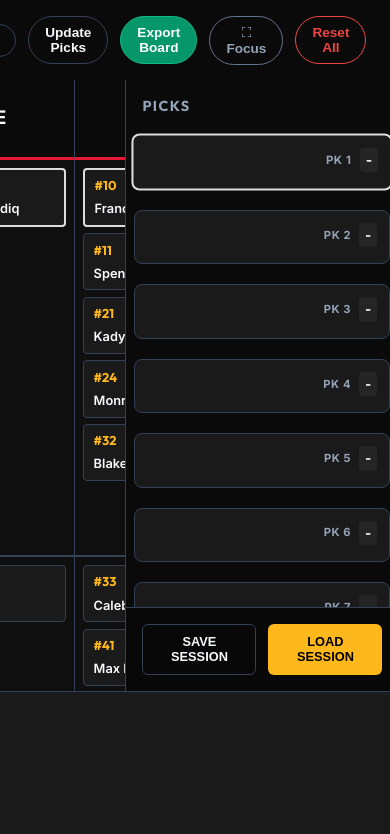
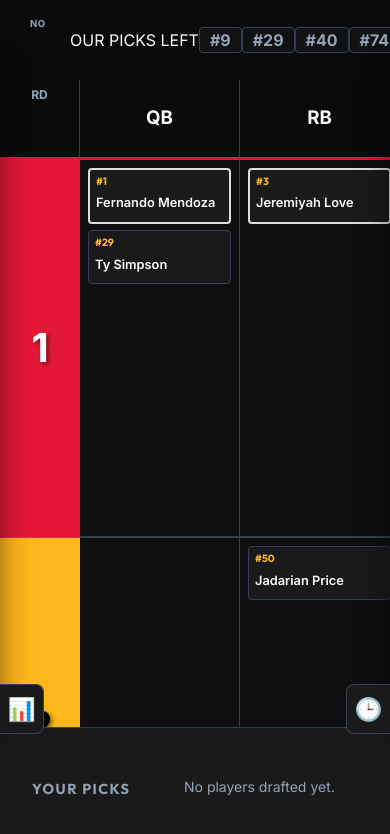
Before and after one commit to FBrand/DraftBoard, a React (Vite) app: page / in a window 390 px wide. Shown: the top 834 px of the page. Built offline with nearby package versions, Linux system fonts and the light colour scheme.

Commit message:
feat: mobile optimization, horizontal board scrolling, and favorite star system

```diff
--- a/src/App.jsx
+++ b/src/App.jsx
@@ -31,6 +31,8 @@ function App() {
   const [isModalOpen, setIsModalOpen] = useState(false);
   const [isUnrankedModalOpen, setIsUnrankedModalOpen] = useState(false);
   const [isFocusMode, setIsFocusMode] = useState(false);
+  const [showLeftSidebar, setShowLeftSidebar] = useState(false);
+  const [showRightSidebar, setShowRightSidebar] = useState(false);
 
   if (loading) return <div className="loading">Loading Chiefs Draft Board...</div>;
 
@@ -50,6 +52,15 @@ function App() {
       />
 
       <div className="main-layout">
+        <button
+          className={`sidebar-toggle toggle-left ${showLeftSidebar ? 'active' : ''}`}
+          onClick={() => setShowLeftSidebar(!showLeftSidebar)}
+          aria-label="Toggle Rankings"
+        >
+          {showLeftSidebar ? '✕' : '📊'}
+        </button>
+
+        <div className={`left-sidebar-wrapper ${showLeftSidebar ? 'mobile-open' : ''}`}>
           {!isFocusMode && (
             <LeftPanel
               players={players}
@@ -57,11 +68,15 @@ function App() {
               onDraftUnranked={() => setIsUnrankedModalOpen(true)}
             />
           )}
+        </div>
+
         <CenterBoard
           players={players}
           onDraft={draftPlayer}
           columnOrder={columnOrder}
         />
+
+        <div className={`right-sidebar-wrapper ${showRightSidebar ? 'mobile-open' : ''}`}>
           {!isFocusMode && (
             <RightPanel
               remotePicks={remotePicks}
@@ -71,6 +86,15 @@ function App() {
               onImport={importDraftState}
             />
           )}
+        </div>
+
+        <button
+          className={`sidebar-toggle toggle-right ${showRightSidebar ? 'active' : ''}`}
+          onClick={() => setShowRightSidebar(!showRightSidebar)}
+          aria-label="Toggle Picks"
+        >
+          {showRightSidebar ? '✕' : '🕒'}
+        </button>
       </div>
 
       {!isFocusMode && <BottomPanel yourPicks={yourPicks} />}
--- a/src/components/CenterBoard.jsx
+++ b/src/components/CenterBoard.jsx
@@ -49,9 +49,18 @@ const CenterBoard = ({ players, onDraft, columnOrder = [] }) => {
         <div className="center-board-container" style={{ '--pos-count': positions.length }}>
             <div className="board-grid">
                 {/* Header Row */}
-                <div className="header-cell round-header-label">RD</div>
-                {positions.map(pos => (
-                    <div key={pos} className="header-cell">
+                <div
+                    className="header-cell round-header-label"
+                    style={{ position: 'sticky', top: 0, left: 0, zIndex: 100 }}
+                >
+                    RD
+                </div>
+                {positions.map((pos, idx) => (
+                    <div
+                        key={pos}
+                        className="header-cell"
+                        style={{ position: 'sticky', top: 0, zIndex: 90 }}
+                    >
                         <h3>{pos}</h3>
                     </div>
                 ))}
@@ -63,7 +72,10 @@ const CenterBoard = ({ players, onDraft, columnOrder = [] }) => {
                         className={`round-sidebar-label round-${rc.round}`}
                         style={{
                             gridRow: `${rc.start} / span ${rc.span}`,
-                            gridColumn: 1
+                            gridColumn: 1,
+                            position: 'sticky',
+                            left: 0,
+                            zIndex: 80
                         }}
                     >
                         {rc.round < 8 ? rc.round : ''}
--- a/src/components/PlayerCard.jsx
+++ b/src/components/PlayerCard.jsx
@@ -34,6 +34,7 @@ const PlayerCard = ({ player, isBest, onClick, slim, team, displayPick, noStrike
                 </div>
                 {!slim && <div className="player-pos">{position}</div>}
             </div>
+            {player.isFavorite && <span className="fav-star">★</span>}
             {(draftedByUs || team === 'KC') && <div className="card-glow"></div>}
         </div>
     );
--- a/src/index.css
+++ b/src/index.css
@@ -584,6 +584,7 @@ body {
   flex-direction: column;
   gap: 0.25rem;
   position: relative;
+  overflow: visible !important; /* Ensure the star sitting on the border isn't clipped */
 }
 
 .player-card.slim {
@@ -640,12 +641,31 @@ body {
   font-style: italic;
 }
 
+.fav-star {
+  position: absolute;
+  top: -8px;
+  right: -8px;
+  color: #FFB81C; /* Chiefs Gold */
+  font-size: 1.3rem; /* Slightly larger */
+  line-height: 1;
+  /* Stronger multi-layer shadow to ensure visibility on gold borders */
+  text-shadow:
+    0 0 4px rgba(0,0,0,1),
+    0 0 2px rgba(0,0,0,1),
+    0 0 8px rgba(255, 184, 28, 0.4);
+  pointer-events: none;
+  z-index: 500; /* High enough to beat borders and glows */
+  opacity: 1 !important;
+  filter: none !important;
+}
+
 .player-card.no-strike {
   text-decoration: none !important;
 }
 
 .player-card.ours {
   /*background: var(--chiefs-white);*/
+  /*background: rgba(255, 184, 28, 0.08) !important;*/
   border: 3px solid var(--chiefs-gold);
   opacity: 1.0;
   filter: none;
@@ -1066,3 +1086,168 @@ body.export-mode .card-glow {
   opacity: 0.8;
   white-space: nowrap;
 }
+
+/* ── Mobile & Tablet Optimization (1024px Breakpoint) ───────────────────── */
+
+@media (max-width: 1024px) {
+  .main-layout {
+    grid-template-columns: 1fr !important;
+    position: relative;
+    overflow: hidden;
+  }
+
+  /* Hide raw sidebar toggles by default unless in mobile view */
+  .sidebar-toggle {
+    display: none;
+  }
+
+  /* Sidebars as Overlay Drawers */
+  .left-sidebar-wrapper,
+  .right-sidebar-wrapper {
+    position: fixed;
+    top: 70px; /* Below top panel */
+    bottom: 110px; /* Above bottom panel */
+    width: 280px;
+    background: var(--bg-color);
+    z-index: 2000;
+    transition: transform 0.3s cubic-bezier(0.4, 0, 0.2, 1);
+    box-shadow: 0 0 30px rgba(0, 0, 0, 0.5);
+    border: 1px solid var(--border-color);
+    overflow: hidden;
+    display: flex;
+    flex-direction: column;
+  }
+
+  .left-sidebar-wrapper {
+    left: 0;
+    transform: translateX(-100%);
+    border-radius: 0 12px 12px 0;
+  }
+
+  .right-sidebar-wrapper {
+    right: 0;
+    transform: translateX(100%);
+    border-radius: 12px 0 0 12px;
+  }
+
+  .left-sidebar-wrapper.mobile-open,
+  .right-sidebar-wrapper.mobile-open {
+    transform: translateX(0);
+  }
+
+  /* Floating Toggles */
+  .sidebar-toggle {
+    display: flex !important;
+    position: fixed;
+    bottom: 110px; /* Floating just above the bottom panel */
+    width: 44px;
+    height: 50px;
+    background: var(--panel-bg);
+    border: 1px solid var(--border-color);
+    color: var(--text-dim);
+    align-items: center;
+    justify-content: center;
+    cursor: pointer;
+    z-index: 2100;
+    font-size: 1.4rem;
+    transition: all 0.2s;
+  }
+
+  .toggle-left {
+    left: 0;
+    border-radius: 0 8px 8px 0;
+    border-left: none;
+  }
+
+  .toggle-right {
+    right: 0;
+    border-radius: 8px 0 0 8px;
+    border-right: none;
+  }
+
+  .sidebar-toggle:hover, .sidebar-toggle.active {
+    color: var(--chiefs-gold);
+    background: var(--bg-color);
+    width: 44px;
+  }
+
+  /* Center Board Swiping */
+  .center-board-container {
+    overflow-x: auto !important;
+    -webkit-overflow-scrolling: touch;
+    width: 100vw;
+  }
+
+  .board-grid {
+    min-width: 1200px; /* Force enough width for swiping across positions */
+  }
+
+  /* UI Compaction */
+  .top-panel {
+    height: 70px !important;
+    padding: 0 1rem !important;
+  }
+
+  .pick-number {
+    font-size: 1.8rem !important;
+  }
+
+  .pick-label {
+    font-size: 0.6rem !important;
+  }
+
+  .action-pill {
+    padding: 6px 12px !important;
+    font-size: 0.75rem !important;
+  }
+
+  .player-card.slim {
+    padding: 4px 6px !important;
+    min-height: 44px !important;
+  }
+
+  .player-name {
+    font-size: 0.8rem !important;
+  }
+
+  .player-rank {
+    font-size: 0.65rem !important;
+  }
+
+  /* Bottom Panel tweaks */
+  .bottom-panel {
+    height: 100px !important;
+    padding: 0.5rem 1rem !important;
+  }
+}
+
+/* ── Small Mobile (600px) ───────────────────────────────────────────────── */
+@media (max-width: 600px) {
+  .top-panel {
+    flex-wrap: nowrap !important;
+    overflow-x: auto !important;
+    justify-content: flex-start !important;
+    height: 80px !important;
+    padding: 0 15px !important;
+    gap: 25px !important;
+    -webkit-overflow-scrolling: touch;
+  }
+
+  .our-picks-tracker {
+    display: flex !important; /* Re-enable tracker, user can swipe to see it */
+  }
+
+  /* Don't shrink these blocks */
+  .pick-info,
+  .our-picks-tracker,
+  .top-actions,
+  .board-switcher {
+    flex-shrink: 0 !important;
+  }
+
+  .top-actions {
+    width: auto !important;
+    padding-bottom: 0 !important;
+    gap: 15px !important;
+  }
+}
--- a/src/utils/dataParser.js
+++ b/src/utils/dataParser.js
@@ -5,7 +5,13 @@ export const parseRankings = (csvText) => {
 
   let currentGroup = '';
   return data.map((line, index) => {
-    const [group, name, position] = line.split(',').map(s => s.trim());
+    // group, name, position, favorite
+    const parts = line.split(',').map(s => s.trim());
+    const group = parts[0];
+    const name = parts[1];
+    const position = parts[2];
+    const isFavoriteStr = parts[3];
+
     if (group) {
       currentGroup = group;
     }
@@ -13,6 +19,7 @@ export const parseRankings = (csvText) => {
       name,
       position,
       group: currentGroup,
+      isFavorite: isFavoriteStr === '*',
       overallRank: index + 1,
       drafted: false,
       draftedByUs: false,
```
Also changed, not shown: public/rankings_consensus.csv. Lines whose indentation alone changed are shown as unchanged.
